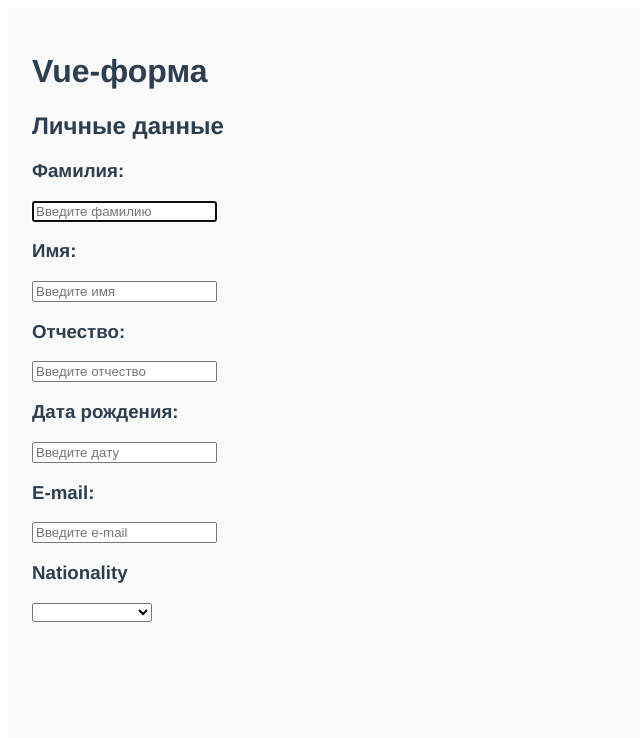
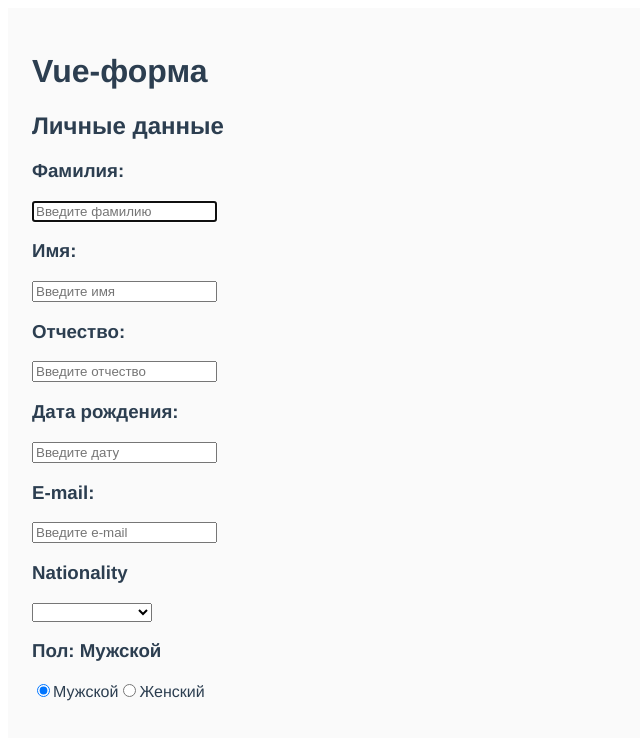
Before and after one commit to ozon-edu-vue-2021/required-task-4-EvgenII2, a Vue app: page / in a window 1280 px wide. Shown: the top 738 px of the page, without its empty margins (0-640 px from the left). Built offline with nearby package versions, Linux system fonts and the light colour scheme.

Commit message:
feat: deleted all

```diff
--- a/src/components/Form.vue
+++ b/src/components/Form.vue
@@ -63,6 +63,19 @@
           autofocus
         />
       </div>
+      <div>
+        <h3>Пол: {{ formData.isMan ? "Мужской" : "" }}</h3>
+        <input type="radio" id="isMan" value="true" v-model="formData.isMan" />
+        <label for="one">Мужской</label>
+
+        <input
+          type="radio"
+          id="isWoman"
+          value="false"
+          v-model="formData.isMan"
+        />
+        <label for="two">Женский</label>
+      </div>
     </div>
   </div>
 </template>
@@ -97,7 +110,11 @@ export default {
       },
     };
   },
-  methods: {},
+  computed: {
+    isManLabel: function () {
+      return this.formData.isMan ? "Мужской" : "";
+    },
+  },
 };
 </script>
 
```
